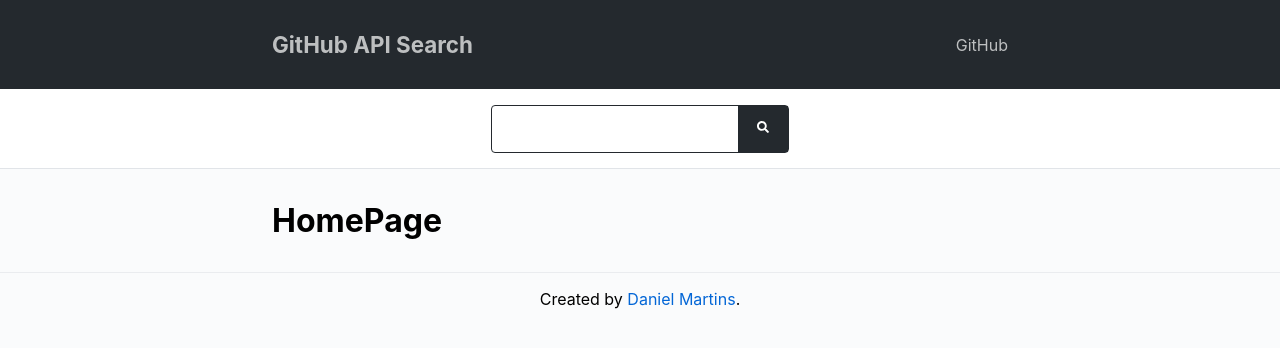
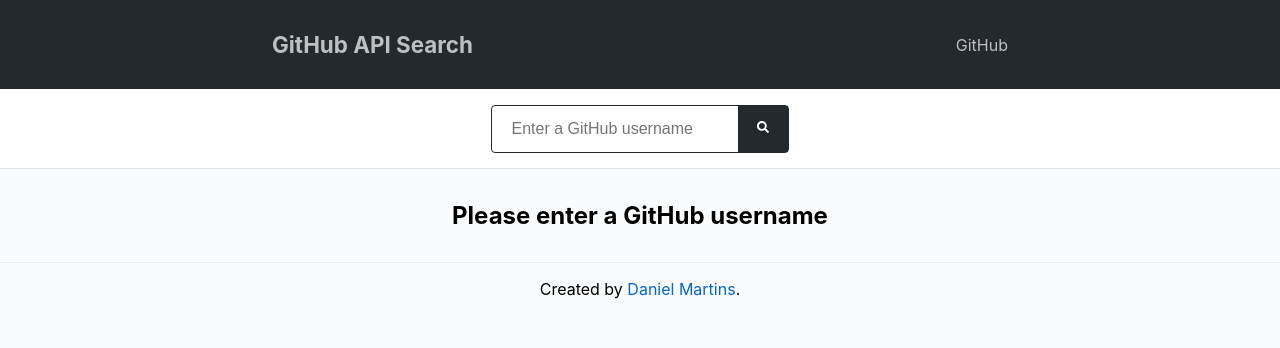
Before and after one commit to daniellmartins/github-api-search, a React (Create React App) app: page / in a window 1280 px wide. Shown: the top 348 px of the page. Built offline with nearby package versions, Linux system fonts and the light colour scheme.

Commit message:
added text info

```diff
--- a/src/components/Search/index.js
+++ b/src/components/Search/index.js
@@ -28,7 +28,12 @@ const Search = () => {
     <section className="search">
       <div className="container flex justify-center">
         <form className="search__form" onSubmit={_handleSubmit}>
-          <input value={value} type="search" onChange={_handleChange} />
+          <input
+            value={value}
+            placeholder="Enter a GitHub username"
+            type="search"
+            onChange={_handleChange}
+          />
 
           <span className="search__form-buttom flex justify-center items-center">
             <button type="submit">
--- a/src/pages/HomePage/index.js
+++ b/src/pages/HomePage/index.js
@@ -3,7 +3,7 @@ import React from "react";
 const HomePage = () => {
   return (
     <div className="container">
-      <h1>HomePage</h1>
+      <h2 className="text-center">Please enter a GitHub username</h2>
     </div>
   );
 };
```
